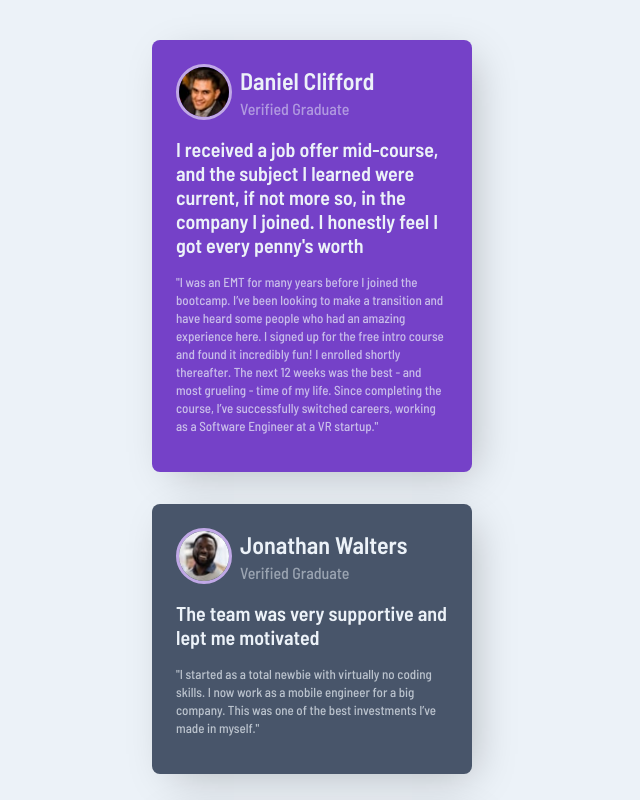
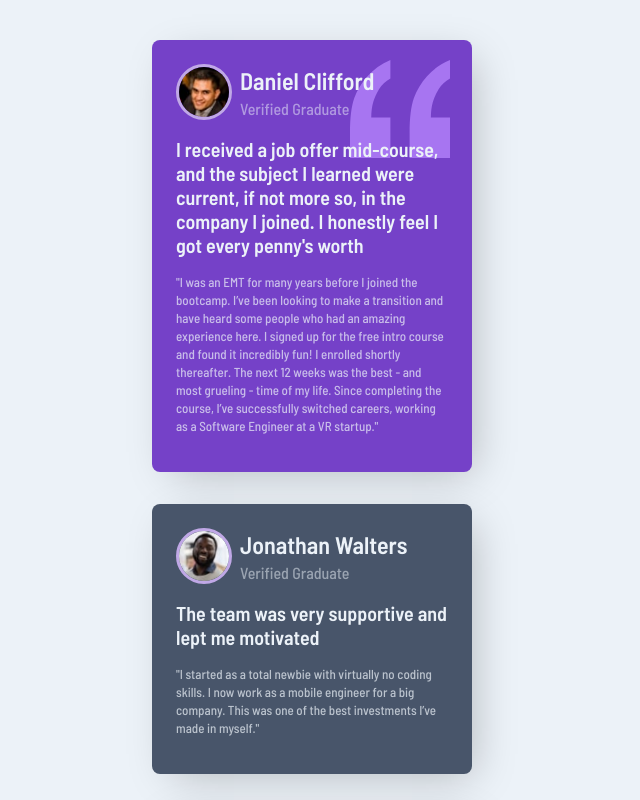
Before and after one commit to sariodesign/FM_testimonials-grid-section, a plain HTML site: page index.html in a window 1280 px wide. Shown: the top 800 px of the page, without its empty margins (328-968 px from the left). Drawn offline with Linux system fonts and the light colour scheme.

Commit message:
Update index.html

```diff
--- a/index.html
+++ b/index.html
@@ -14,7 +14,7 @@
 
     <main>
         <section class="testimonials">
-            <div class="testimonial-card">
+            <div class="testimonial-card bg-quotation">
                 <div class="testimonial-author">
                     <div class="testimonial-avatar border-light-violet">
                         <img src="img/image-daniel.jpg" alt="Daniel Clifford"/>
```
